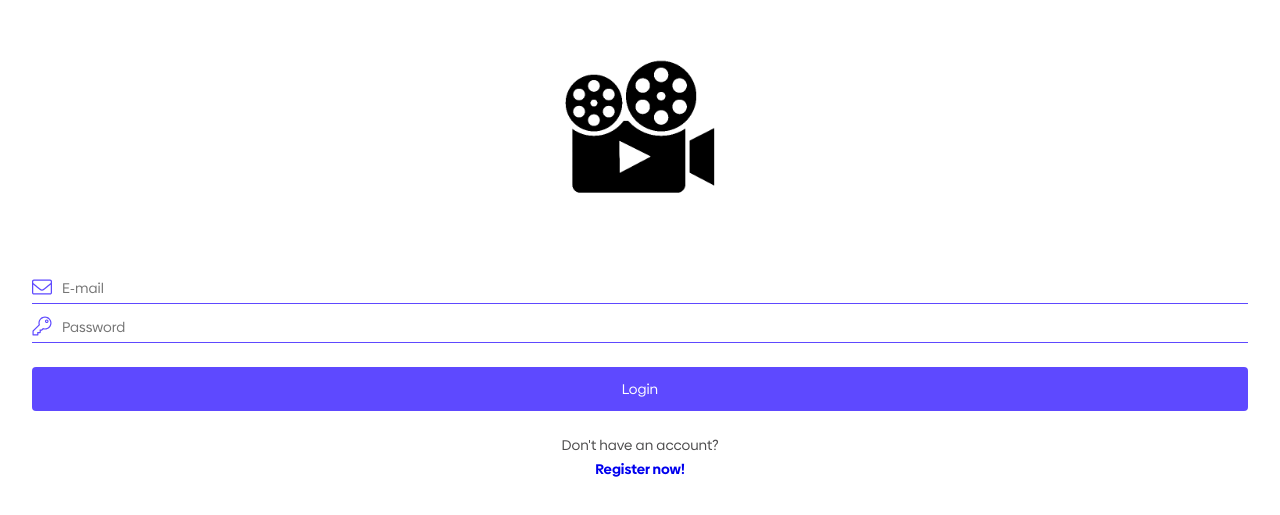
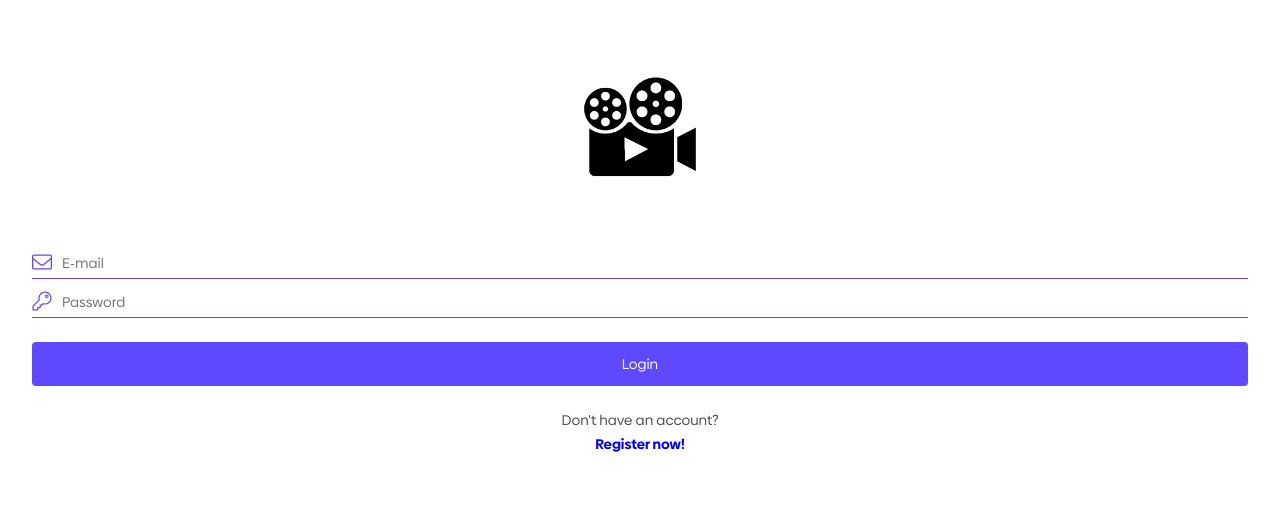
Before and after one commit to nicolasgandrade/react-lab, a Next.js app: page / in a window 1280 px wide. Shown: the part 147-662 px from the top of the page. Built offline with nearby package versions, Linux system fonts and the light colour scheme.

Commit message:
Change logo size

```diff
--- a/components/login/login.scss
+++ b/components/login/login.scss
@@ -8,8 +8,8 @@
 
   .logoContainer {
     position: relative;
-    height: 200px;
-    width: 200px;
+    height: 150px;
+    width: 150px;
     margin-bottom: 50px;
   }
 
```
